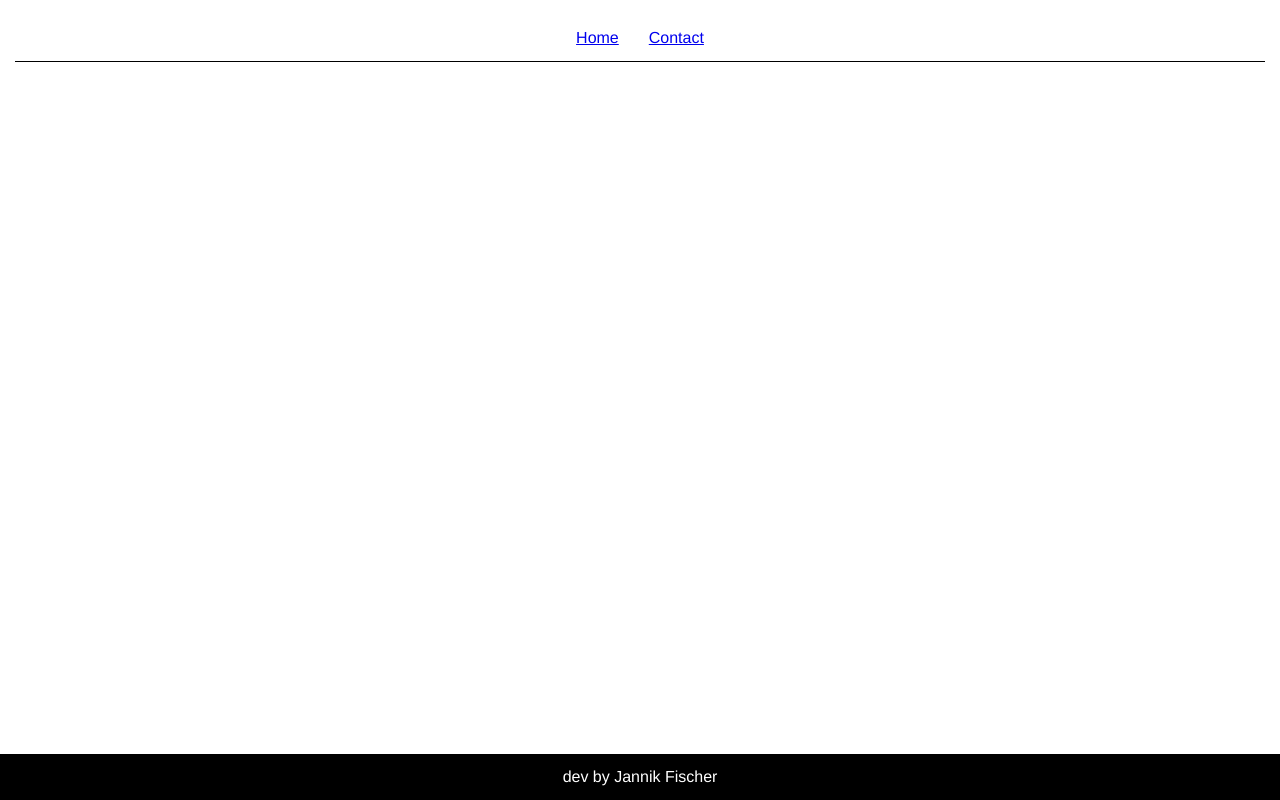
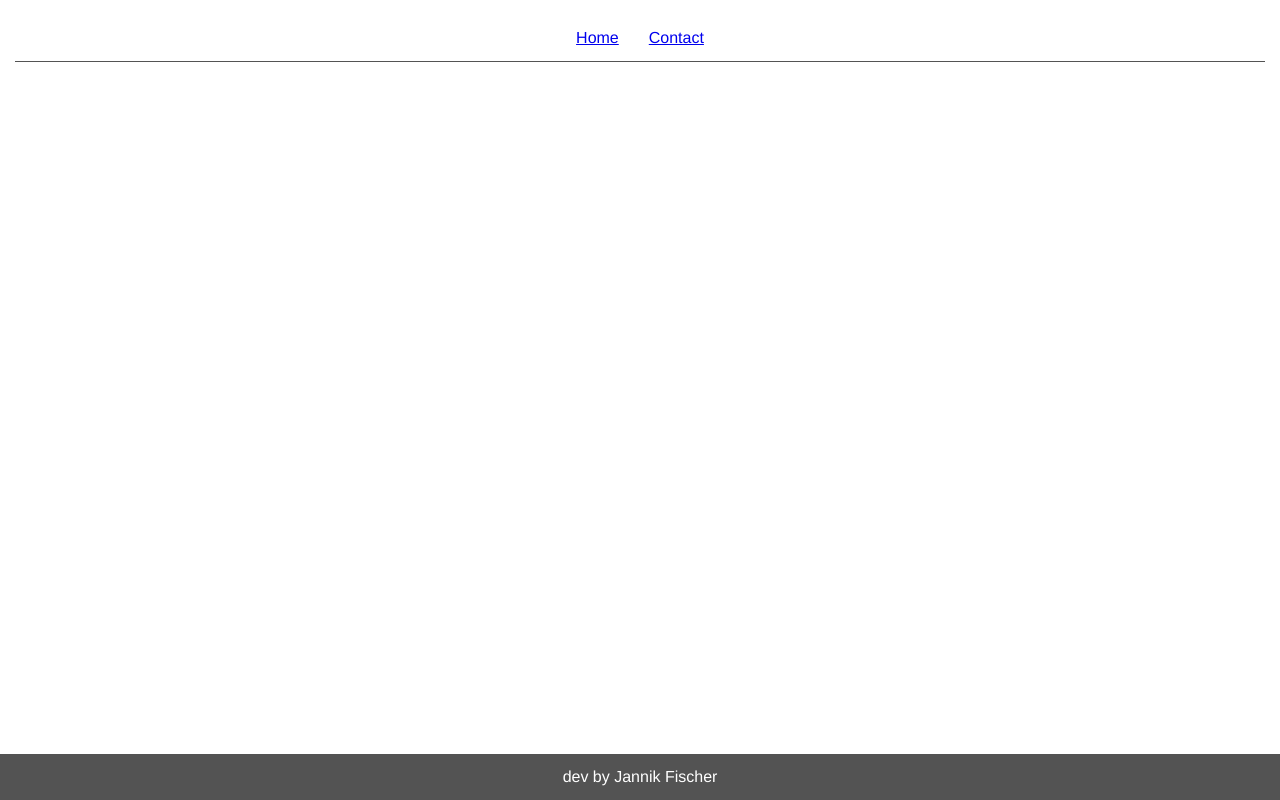
Before and after one commit to Nesuarg/nesuarg_nu, a React app: page / in a window 1280 px wide. Built offline with nearby package versions, Linux system fonts and the light colour scheme; the HTML template or start-up script is replaced by a standard one.

Commit message:
removed scss settings file and reference, didnt get compiled the way expected

```diff
--- a/src/assets/scss/App.scss
+++ b/src/assets/scss/App.scss
@@ -1,4 +1,3 @@
-@import "settings.scss";
 #root, .app {
   height: 100%;
 }
--- a/src/assets/scss/Footer.scss
+++ b/src/assets/scss/Footer.scss
@@ -1,8 +1,7 @@
-@import "settings.scss";
 .footer {
     display: flex;
     justify-content: center;
-    background-color: #000;
+    background-color: #535353;
     color: #fff;
-    padding: $gutter;
+    padding: 15px;
 }
--- a/src/assets/scss/Header.scss
+++ b/src/assets/scss/Header.scss
@@ -1,15 +1,14 @@
-@import "settings.scss";
 .header {
     padding: 15px;
 
     ul {
         display: flex;
         justify-content: center;
-        color: $primary-color;
-        border-bottom: 1px solid $primary-color;
+        color: #535353;
+        border-bottom: 1px solid #535353;
 
         li {
-            padding: $gutter;
+            padding: 15px;
         }
     }
 
--- a/src/assets/scss/Main.scss
+++ b/src/assets/scss/Main.scss
@@ -1,6 +1,5 @@
-@import "settings.scss";
 .main {
     flex:1;
-    padding: $gutter;
+    padding: 15px;
 
 }
--- a/src/assets/scss/Settings.scss
+++ /dev/null
@@ -1,3 +0,0 @@
-$gutter: 15px;
-
-$primary-color: #000;
```
